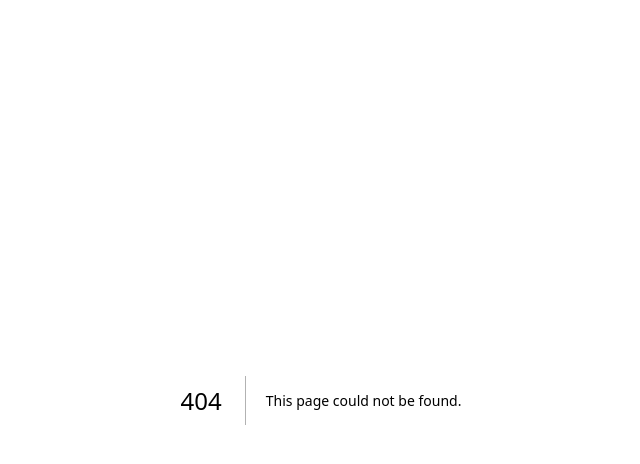
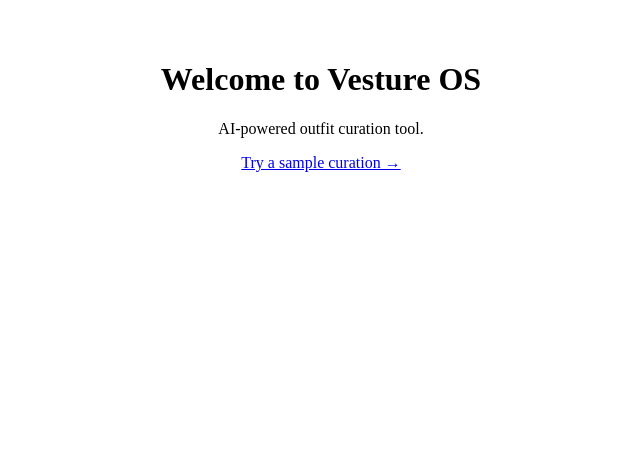
Before and after one commit to vejay650/vesture-os-mvp, a Next.js app: page /pages in a window 1280 px wide. Before the commit this address had no page. Shown: the top 464 px of the page, without its empty margins (319-959 px from the left). Built offline with nearby package versions, Linux system fonts and the light colour scheme.

Commit message:
Create index.tsx

```diff
--- /dev/null
+++ b/pages/pages/index.tsx
@@ -0,0 +1,12 @@
+export default function Home() {
+  return (
+    <main style={{ padding: "2rem", textAlign: "center" }}>
+      <h1>Welcome to Vesture OS</h1>
+      <p>AI-powered outfit curation tool.</p>
+
+      <a href="/results?event=dinner&vibe=modern&budget=200&palette=black">
+        Try a sample curation →
+      </a>
+    </main>
+  );
+}
```
